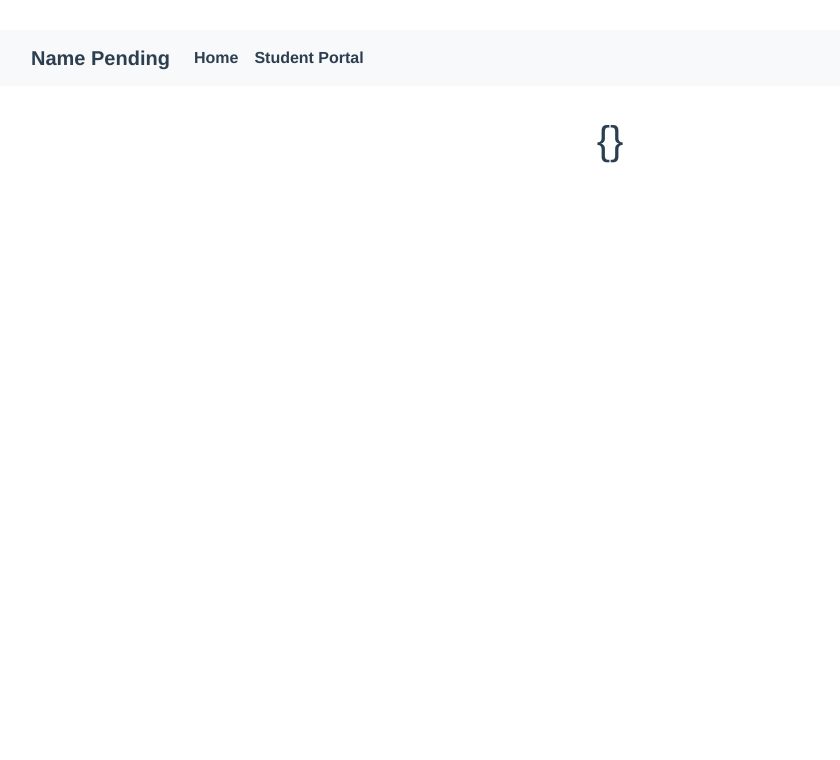
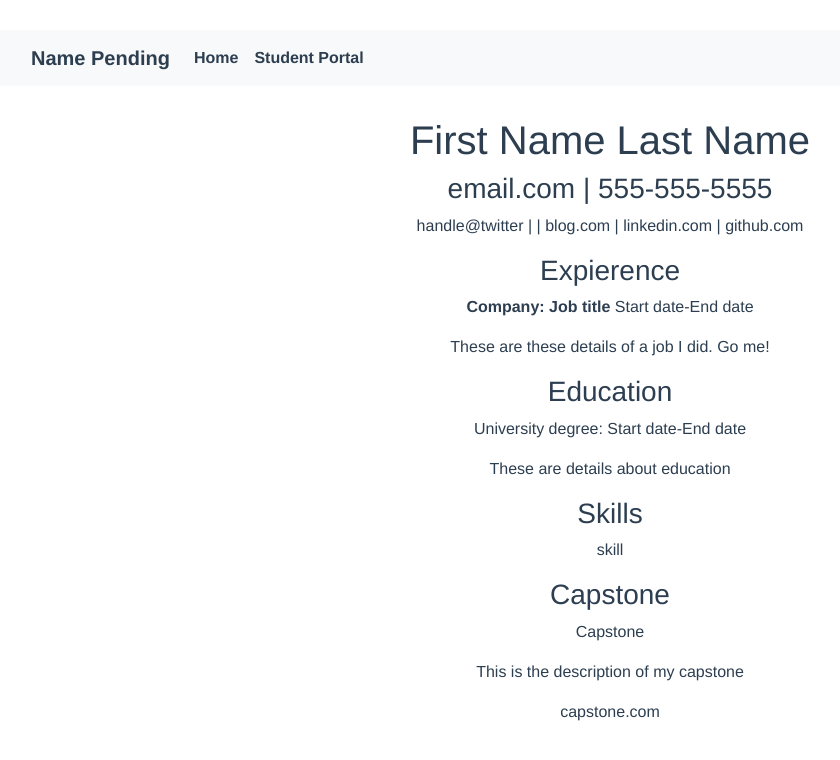
Before and after one commit to code-dependants-actualize/online-resume-app, a Vue app: page /student_resumes/1 in a window 1280 px wide. Shown: the top 760 px of the page, without its empty margins (30-870 px from the left). Built offline with nearby package versions, Linux system fonts and the light colour scheme; no server answers.

Commit message:
Adds dummy show page

```diff
--- a/src/router/index.js
+++ b/src/router/index.js
@@ -10,14 +10,6 @@ const routes = [
     path: "/",
     name: "Home",
     component: Home,
-  },
-  {
-    path: "/about",
-    name: "About",
-    // route level code-splitting
-    // this generates a separate chunk (about.[hash].js) for this route
-    // which is lazy-loaded when the route is visited.
-    component: () => import(/* webpackChunkName: "about" */ "../views/About.vue"),
   },
   {
     path: "/student_resumes/:id",
--- a/src/views/ShowResume.vue
+++ b/src/views/ShowResume.vue
@@ -1,6 +1,39 @@
 <template>
   <div class="home">
-    <h1>{{ resumeInfo }}</h1>
+    <!-- Header -->
+    <h1> {{first_name}} {{last_name}} </h1>
+    <h3> {{email}} | {{phone_number}} </h3>
+    <!-- Links -->
+    <p> {{ twitter_handle }} | {{ online_resume_url }} | {{ personal_url }} | {{linkedin_url}} | {{ github_url }} </p>
+    <!-- Short Bio -->
+    <p> {{ shot_bio }} </p>
+    <!-- Expierence -->
+    <h3>Expierence</h3>
+    <div id="expierene">
+      <p><strong>{{ company_name }}: {{ job_title }}</strong> {{ start_date }}-{{ end_date }} </p>
+      <p>{{ job_details }}</p>
+    </div>
+    <!-- Education -->
+    <h3>Education</h3>
+    <div id="education">
+      <p>{{ university_name }} {{ degree }}: {{ ed_start_date}}-{{ ed_end_date }}</p>
+      <p>{{ ed_details }}</p>
+    </div>
+    <!-- Skills -->
+    <h3>Skills</h3>
+    <div id="skills">
+      <p>{{ skill_name }}</p>
+    </div>
+    <!-- Capstone -->
+    <h3>Capstone</h3>
+    <div id="capstone">
+      <p>{{ capstone_name }}</p>
+      <p>{{ capstone_description }}</p>
+      <p>{{ capstone_url }}</p>
+      <img src=""> <!-- this is optional-->
+    </div>
+
+
   </div>
 </template>
 
@@ -12,6 +45,30 @@ export default {
   data: function () {
     return {
       resumeInfo: {},
+      first_name: "First Name",
+      last_name: "Last Name",
+      email: "email.com",
+      phone_number: "555-555-5555",
+      twitter_handle: "handle@twitter",
+      online_resume_irl: "resume.com",
+      personal_url: "blog.com",
+      linkedin_url: "linkedin.com",
+      github_url: "github.com",
+      short_bio: "this a short bio about me, a resume user!",
+      company_name: "Company",
+      job_title: "Job title",
+      start_date: "Start date",
+      end_date: "End date",
+      job_details: "These are these details of a job I did. Go me!",
+      university_name: "University",
+      degree: "degree",
+      ed_start_date: "Start date",
+      ed_end_date: "End date",
+      ed_details: "These are details about education",
+      skill_name: "skill",
+      capstone_name: "Capstone",
+      capstone_description: "This is the description of my capstone",
+      capstone_url: "capstone.com",
     };
   },
   created: function () {
```
